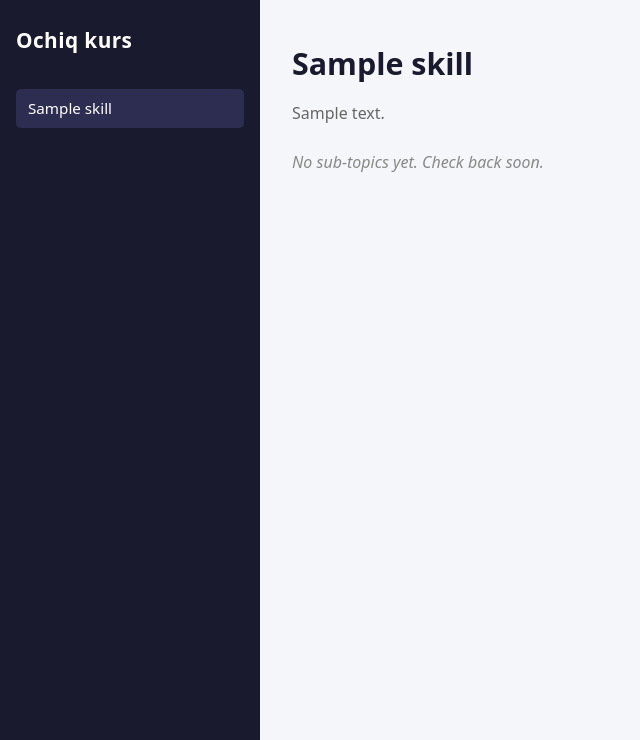
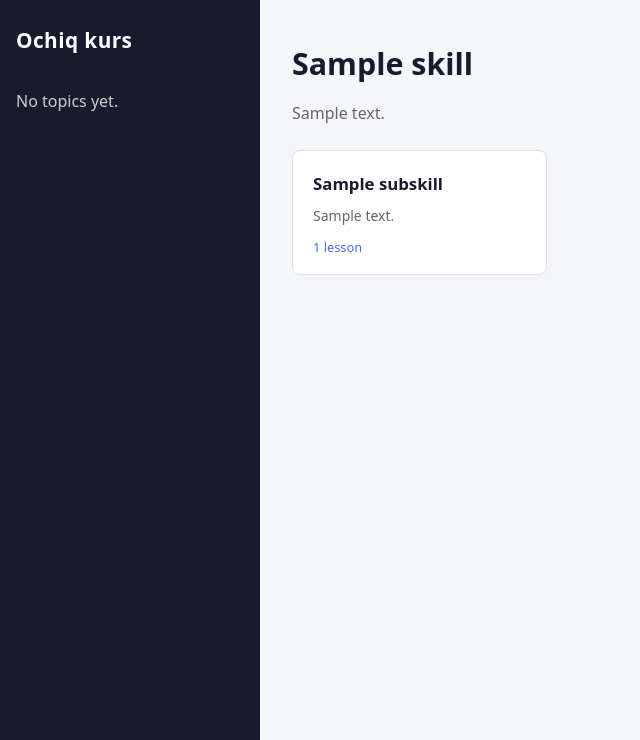
Before and after one commit to muzaffar-murodovich/opencourse, a Django app: a page that uses templates/learning/skill_detail.html in a window 1280 px wide. Shown: the part 60-800 px from the top of the page, without its empty margins (0-640 px from the left). Run offline with Django 5.2, Linux system fonts and the light colour scheme; a user stored in the database is signed in; tables that the repository leaves empty hold one stand-in row (values such as "Sample post").

Commit message:
downgrading python, restructuring databse

```diff
--- a/learning/models.py
+++ b/learning/models.py
@@ -8,38 +8,27 @@
     title = models.CharField(max_length=255)
     slug = models.SlugField(unique=True)
     description = models.TextField(blank=True)
-    parent = models.ForeignKey(
-        'self',
-        null=True,
-        blank=True,
-        related_name='children',
-        on_delete=models.CASCADE,
-    )
     order = models.PositiveIntegerField(default=0)
 
     class Meta:
         ordering = ['order']
         indexes = [
             models.Index(fields=['slug']),
-            models.Index(fields=['parent', 'order']),
         ]
 
     def __str__(self):
-        if self.parent:
-            return f"{self.parent.title} > {self.title}"
         return self.title
 
 
-class Lesson(models.Model):
+class Subskill(models.Model):
     title = models.CharField(max_length=255)
     slug = models.SlugField()
     description = models.TextField(blank=True)
     skill = models.ForeignKey(
         Skill,
-        related_name='lessons',
+        related_name='subskills',
         on_delete=models.CASCADE,
     )
-    youtube_video_id = models.CharField(max_length=20)
     order = models.PositiveIntegerField(default=0)
 
     class Meta:
@@ -50,7 +39,30 @@
         ]
 
     def __str__(self):
-        return f"{self.skill.title} – {self.title}"
+        return f"{self.skill.title} > {self.title}"
+
+
+class Lesson(models.Model):
+    title = models.CharField(max_length=255)
+    slug = models.SlugField()
+    description = models.TextField(blank=True)
+    subskill = models.ForeignKey(
+        Subskill,
+        related_name='lessons',
+        on_delete=models.CASCADE,
+    )
+    youtube_video_id = models.CharField(max_length=20)
+    order = models.PositiveIntegerField(default=0)
+
+    class Meta:
+        ordering = ['order']
+        unique_together = [('subskill', 'slug')]
+        indexes = [
+            models.Index(fields=['subskill', 'order']),
+        ]
+
+    def __str__(self):
+        return f"{self.subskill.title} – {self.title}"
 
 
 class LessonProgress(models.Model):
--- a/learning/urls.py
+++ b/learning/urls.py
@@ -10,22 +10,22 @@
         name='skill_list',
     ),
     path(
-        '<slug:parent_slug>/',
+        '<slug:skill_slug>/',
         views.SkillDetailView.as_view(),
         name='skill_detail',
     ),
     path(
-        '<slug:parent_slug>/<slug:child_slug>/',
-        views.NestedSkillDetailView.as_view(),
-        name='nested_skill_detail',
+        '<slug:skill_slug>/<slug:subskill_slug>/',
+        views.SubskillDetailView.as_view(),
+        name='subskill_detail',
     ),
     path(
-        '<slug:parent_slug>/<slug:child_slug>/<slug:lesson_slug>/',
+        '<slug:skill_slug>/<slug:subskill_slug>/<slug:lesson_slug>/',
         views.LessonDetailView.as_view(),
         name='lesson_detail',
     ),
     path(
-        '<slug:parent_slug>/<slug:child_slug>/<slug:lesson_slug>/complete/',
+        '<slug:skill_slug>/<slug:subskill_slug>/<slug:lesson_slug>/complete/',
         views.mark_lesson_complete,
         name='mark_complete',
     ),
--- a/learning/views.py
+++ b/learning/views.py
@@ -4,7 +4,7 @@
 from django.shortcuts import get_object_or_404, render
 from django.views import View
 
-from .models import Lesson, LessonProgress, Skill
+from .models import Lesson, LessonProgress, Skill, Subskill
 
 
 # ---------------------------------------------------------------------------
@@ -15,64 +15,59 @@
     template_name = 'home.html'
 
     def get(self, request):
-        skills = Skill.objects.filter(parent__isnull=True).order_by('order')
+        skills = Skill.objects.all()
         return render(request, self.template_name, {'skills': skills})
 
 
 # ---------------------------------------------------------------------------
-# /malaka/ (all top-level skills — requires login)
+# /malaka/ (all skills — public)
 # ---------------------------------------------------------------------------
 
 class SkillListView(View):
     template_name = 'learning/skill_list.html'
 
     def get(self, request):
-        skills = Skill.objects.filter(parent__isnull=True).order_by('order')
+        skills = Skill.objects.all()
         return render(request, self.template_name, {
             'skills': skills,
-            'top_level_skills': skills,
         })
 
 
 # ---------------------------------------------------------------------------
-# /malaka/<parent_slug>/
+# /malaka/<skill_slug>/
 # ---------------------------------------------------------------------------
 
 class SkillDetailView(LoginRequiredMixin, View):
     template_name = 'learning/skill_detail.html'
 
-    def get(self, request, parent_slug):
-        parent_skill = get_object_or_404(
-            Skill,
-            slug=parent_slug,
-            parent__isnull=True,
-        )
-        top_level_skills = Skill.objects.filter(parent__isnull=True).order_by('order')
-        child_skills = (
-            parent_skill.children
+    def get(self, request, skill_slug):
+        skill = get_object_or_404(Skill, slug=skill_slug)
+        skills = Skill.objects.all()
+        subskills = (
+            skill.subskills
             .prefetch_related('lessons')
             .order_by('order')
         )
         ctx = {
-            'parent_skill': parent_skill,
-            'top_level_skills': top_level_skills,
-            'child_skills': child_skills,
+            'skill': skill,
+            'skills': skills,
+            'subskills': subskills,
         }
         return render(request, self.template_name, ctx)
 
 
 # ---------------------------------------------------------------------------
-# /malaka/<parent_slug>/<child_slug>/
+# /malaka/<skill_slug>/<subskill_slug>/
 # ---------------------------------------------------------------------------
 
-class NestedSkillDetailView(LoginRequiredMixin, View):
-    template_name = 'learning/nested_skill_detail.html'
+class SubskillDetailView(LoginRequiredMixin, View):
+    template_name = 'learning/subskill_detail.html'
 
-    def get(self, request, parent_slug, child_slug):
-        parent_skill = get_object_or_404(Skill, slug=parent_slug, parent__isnull=True)
-        child_skill = get_object_or_404(Skill, slug=child_slug, parent=parent_skill)
+    def get(self, request, skill_slug, subskill_slug):
+        skill = get_object_or_404(Skill, slug=skill_slug)
+        subskill = get_object_or_404(Subskill, slug=subskill_slug, skill=skill)
 
-        lessons = list(child_skill.lessons.order_by('order'))
+        lessons = list(subskill.lessons.order_by('order'))
         lesson_ids = [lesson.id for lesson in lessons]
 
         progress_map = {
@@ -82,52 +77,51 @@
                 lesson_id__in=lesson_ids,
             )
         }
-        # Annotate each lesson with its progress object (or None)
         for lesson in lessons:
             lesson.progress = progress_map.get(lesson.id)
 
-        top_level_skills = Skill.objects.filter(parent__isnull=True).order_by('order')
+        skills = Skill.objects.all()
 
         ctx = {
-            'top_level_skills': top_level_skills,
-            'parent_skill': parent_skill,
-            'child_skill': child_skill,
+            'skills': skills,
+            'skill': skill,
+            'subskill': subskill,
             'lessons': lessons,
         }
         return render(request, self.template_name, ctx)
 
 
 # ---------------------------------------------------------------------------
-# /malaka/<parent_slug>/<child_slug>/<lesson_slug>/
+# /malaka/<skill_slug>/<subskill_slug>/<lesson_slug>/
 # ---------------------------------------------------------------------------
 
 class LessonDetailView(LoginRequiredMixin, View):
     template_name = 'learning/lesson_detail.html'
 
-    def get(self, request, parent_slug, child_slug, lesson_slug):
-        parent_skill = get_object_or_404(Skill, slug=parent_slug, parent__isnull=True)
-        child_skill = get_object_or_404(Skill, slug=child_slug, parent=parent_skill)
-        lesson = get_object_or_404(Lesson, slug=lesson_slug, skill=child_skill)
+    def get(self, request, skill_slug, subskill_slug, lesson_slug):
+        skill = get_object_or_404(Skill, slug=skill_slug)
+        subskill = get_object_or_404(Subskill, slug=subskill_slug, skill=skill)
+        lesson = get_object_or_404(Lesson, slug=lesson_slug, subskill=subskill)
 
         progress, _ = LessonProgress.objects.get_or_create(
             user=request.user, lesson=lesson
         )
 
-        sibling_lessons = list(child_skill.lessons.order_by('order'))
+        sibling_lessons = list(subskill.lessons.order_by('order'))
         current_index = next(
             (i for i, l in enumerate(sibling_lessons) if l.id == lesson.id), None
         )
         prev_lesson = sibling_lessons[current_index - 1] if current_index and current_index > 0 else None
         next_lesson = sibling_lessons[current_index + 1] if current_index is not None and current_index < len(sibling_lessons) - 1 else None
 
-        top_level_skills = Skill.objects.filter(parent__isnull=True).order_by('order')
-        child_skills = parent_skill.children.order_by('order')
+        skills = Skill.objects.all()
+        subskills = skill.subskills.order_by('order')
 
         ctx = {
-            'top_level_skills': top_level_skills,
-            'child_skills': child_skills,
-            'parent_skill': parent_skill,
-            'child_skill': child_skill,
+            'skills': skills,
+            'subskills': subskills,
+            'skill': skill,
+            'subskill': subskill,
             'lesson': lesson,
             'progress': progress,
             'prev_lesson': prev_lesson,
@@ -137,17 +131,17 @@
 
 
 # ---------------------------------------------------------------------------
-# POST /malaka/<parent_slug>/<child_slug>/<lesson_slug>/complete/
+# POST /malaka/<skill_slug>/<subskill_slug>/<lesson_slug>/complete/
 # ---------------------------------------------------------------------------
 
 @login_required
-def mark_lesson_complete(request, parent_slug, child_slug, lesson_slug):
+def mark_lesson_complete(request, skill_slug, subskill_slug, lesson_slug):
     if request.method != 'POST':
         return JsonResponse({'error': 'Method not allowed'}, status=405)
 
-    parent_skill = get_object_or_404(Skill, slug=parent_slug, parent__isnull=True)
-    child_skill = get_object_or_404(Skill, slug=child_slug, parent=parent_skill)
-    lesson = get_object_or_404(Lesson, slug=lesson_slug, skill=child_skill)
+    skill = get_object_or_404(Skill, slug=skill_slug)
+    subskill = get_object_or_404(Subskill, slug=subskill_slug, skill=skill)
+    lesson = get_object_or_404(Lesson, slug=lesson_slug, subskill=subskill)
 
     progress, _ = LessonProgress.objects.get_or_create(
         user=request.user, lesson=lesson
--- a/templates/learning/skill_detail.html
+++ b/templates/learning/skill_detail.html
@@ -1,22 +1,22 @@
 {% extends "base.html" %}
 
-{% block title %}{{ parent_skill.title }} – Ochiq kurs{% endblock %}
+{% block title %}{{ skill.title }} – Ochiq kurs{% endblock %}
 
 {% block content %}
-<h1>{{ parent_skill.title }}</h1>
-{% if parent_skill.description %}
-  <p class="description">{{ parent_skill.description }}</p>
+<h1>{{ skill.title }}</h1>
+{% if skill.description %}
+  <p class="description">{{ skill.description }}</p>
 {% endif %}
 
-{% if child_skills %}
+{% if subskills %}
   <div class="card-grid">
-    {% for child in child_skills %}
-    <a class="card" href="{% url 'learning:nested_skill_detail' parent_skill.slug child.slug %}">
-      <h2>{{ child.title }}</h2>
-      {% if child.description %}
-        <p>{{ child.description }}</p>
+    {% for subskill in subskills %}
+    <a class="card" href="{% url 'learning:subskill_detail' skill.slug subskill.slug %}">
+      <h2>{{ subskill.title }}</h2>
+      {% if subskill.description %}
+        <p>{{ subskill.description }}</p>
       {% endif %}
-      <span class="card-lesson-count">{{ child.lessons.count }} lesson{{ child.lessons.count|pluralize }}</span>
+      <span class="card-lesson-count">{{ subskill.lessons.count }} lesson{{ subskill.lessons.count|pluralize }}</span>
     </a>
     {% endfor %}
   </div>
--- a/templates/learning/skill_list.html
+++ b/templates/learning/skill_list.html
@@ -15,7 +15,7 @@
         <p>{{ skill.description }}</p>
       {% endif %}
       <span class="card-lesson-count">
-        {{ skill.children.count }} bo'lim
+        {{ skill.subskills.count }} bo'lim
       </span>
     </a>
     {% endfor %}
```
Also changed, not shown: learning/admin.py (+14 -6 lines), templates/learning/lesson_detail.html (+5 -5 lines), templates/learning/subskill_detail.html (added, +34 -0 lines), learning/migrations/0001_initial.py, 3 other files.
